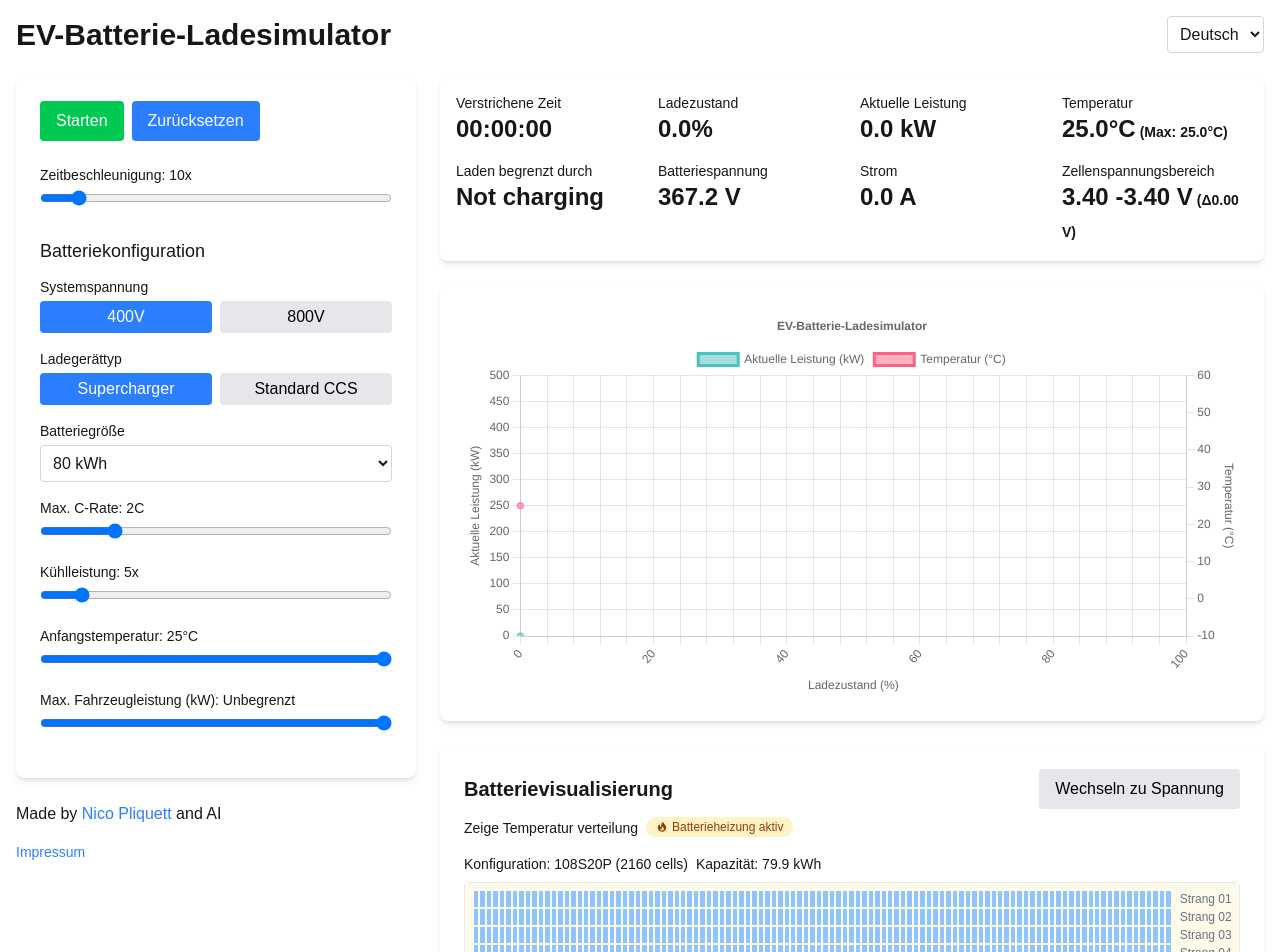
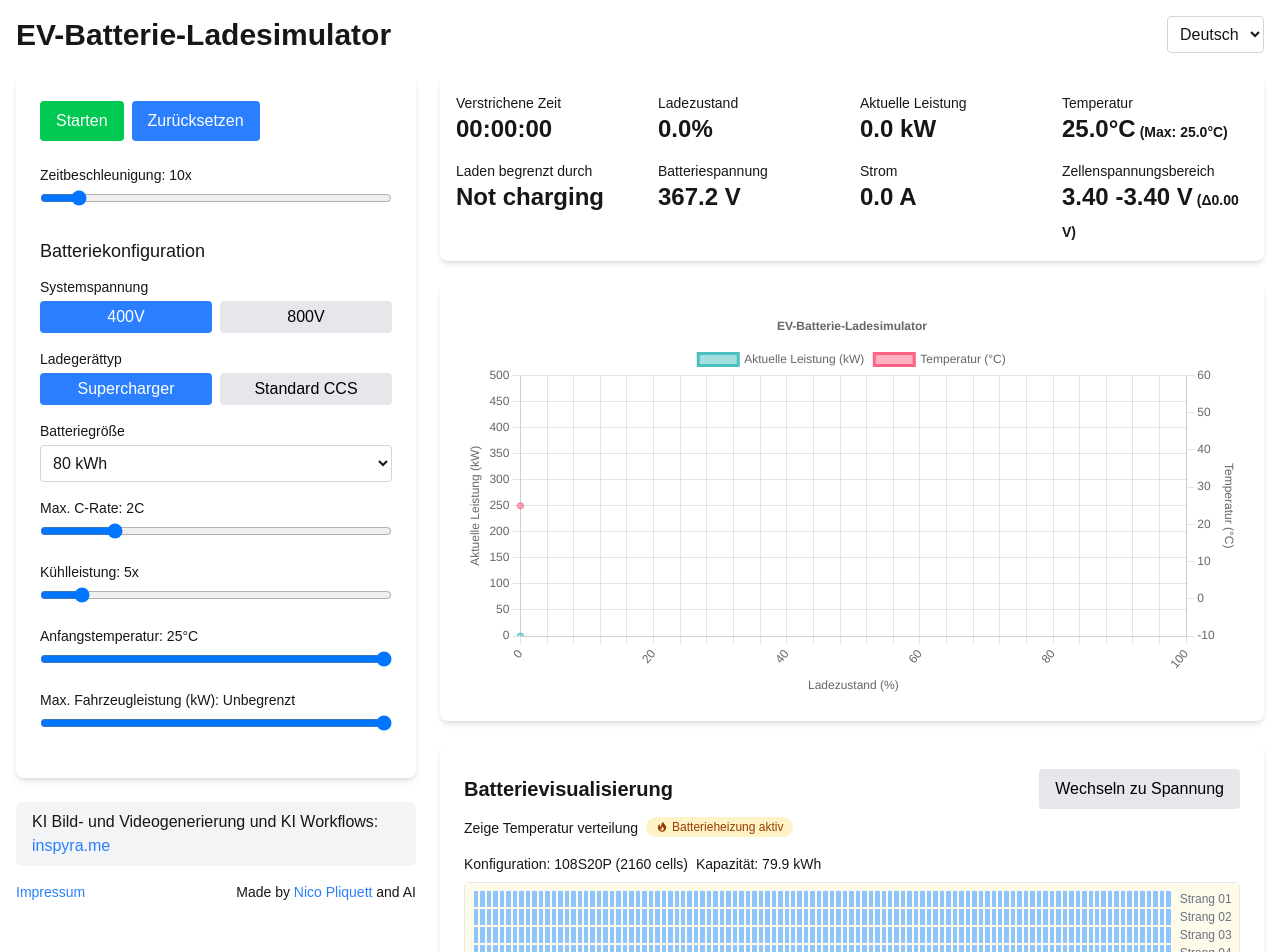
Before and after one commit to NicoPli/ev-battery-sim, a Next.js app: page / in a window 1280 px wide. Shown: the top 952 px of the page. Built offline with nearby package versions, Linux system fonts and the light colour scheme.

Commit message:
Preparations for Preview

```diff
--- a/app/page.tsx
+++ b/app/page.tsx
@@ -156,11 +156,12 @@ export default function Home() {
             onTimeAccelerationChange={handleTimeAccelerationChange}
           />
           </div>
-          <div>
-            Made by <Link href="https://www.youtube.com/@NicoPliquettDE" className="text-blue-500 hover:text-blue-700">Nico Pliquett</Link> and AI
+          <div className="mt-4 bg-gray-100 py-2 px-4 rounded-md">
+            {t.footer.aiServices}: <Link href="https://www.inspyra.me" target="_blank" className="text-blue-500 hover:text-blue-700">inspyra.me</Link>
           </div>
           <div className="text-sm mt-4">
-            <Link href="https://www.inspyra.me/impressum" className="text-blue-500 hover:text-blue-700">Impressum</Link>
+          <span className="float-right">Made by <Link href="https://www.youtube.com/@NicoPliquettDE" target="_blank" className="text-blue-500 hover:text-blue-700">Nico Pliquett</Link> and AI</span>
+            <Link href="https://www.inspyra.me/impressum" target="_blank" className="text-blue-500 hover:text-blue-700">Impressum</Link>
           </div>
         </div>
 
--- a/locales/de.ts
+++ b/locales/de.ts
@@ -43,5 +43,8 @@ export const de = {
     capacity: "Kapazität",
     string: "Strang",
     legend: "Legende"
+  },
+  footer: {
+    aiServices: "KI Bild- und Videogenerierung und KI Workflows"
   }
 };
--- a/locales/en.ts
+++ b/locales/en.ts
@@ -43,5 +43,8 @@ export const en = {
     capacity: "Capacity",
     string: "String",
     legend: "Legend"
+  },
+  footer: {
+    aiServices: "AI Image and Video Generation and AI Workflows"
   }
 };
```
Also changed, not shown: 1 other file (tests, documents, lock files or other folders).
